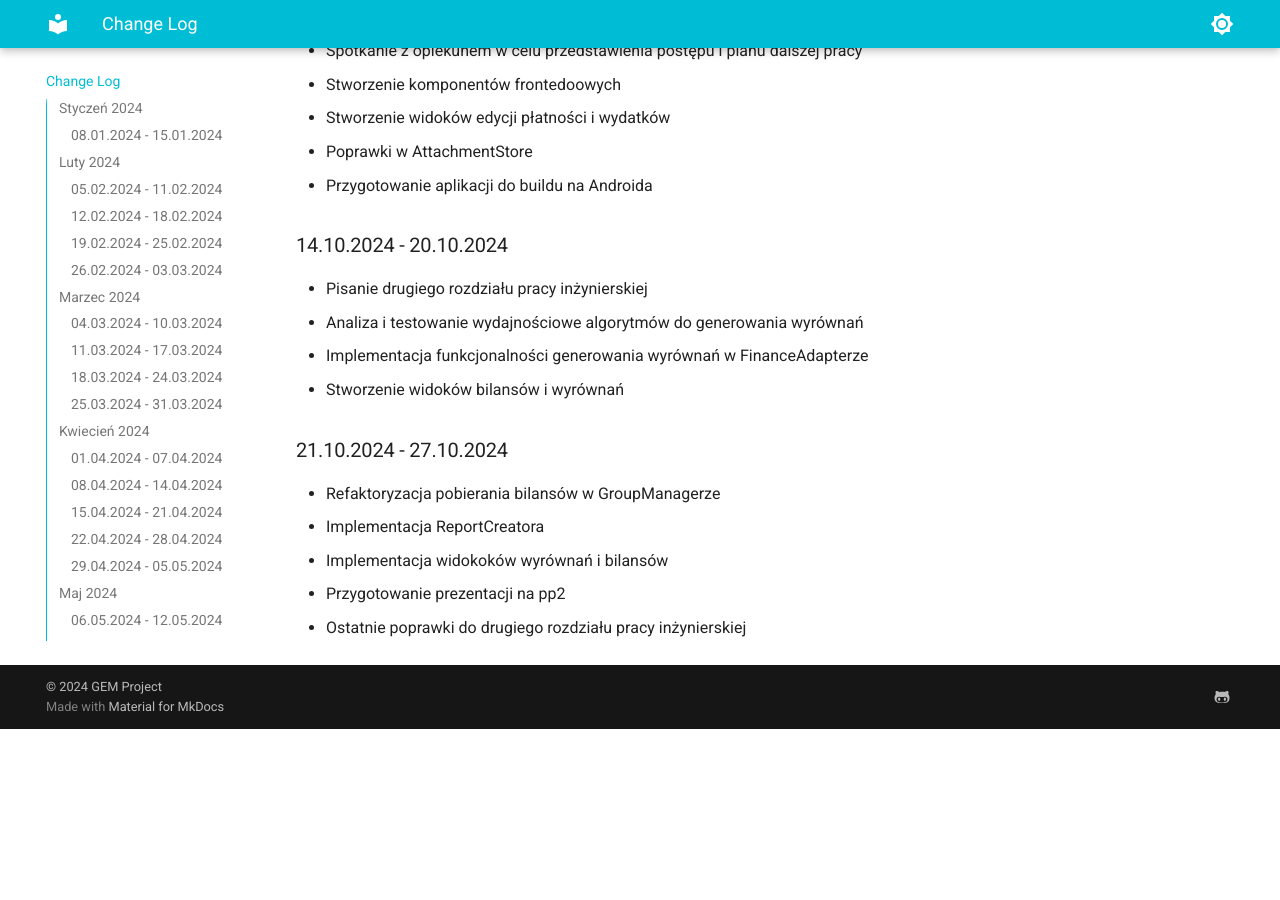
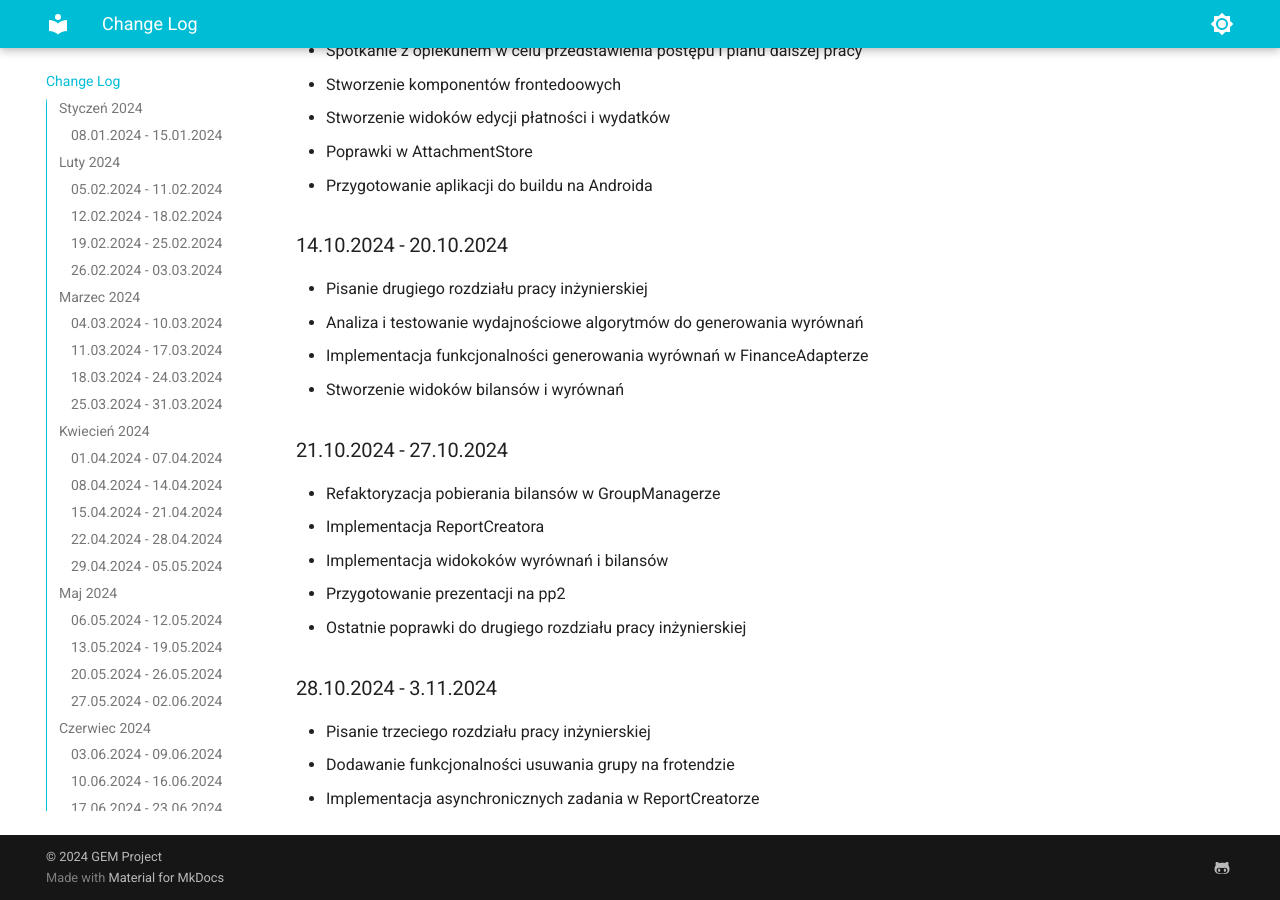
Before and after one commit to Group-Expense-Manager/gem-docs, an MkDocs documentation site: the page built from docs/change_log.md, in a window 1280 px wide and 900 px high, scrolled down 6596 px. Built offline with MkDocs 1.6.1 and Material for MkDocs 9.7.7, drawn with Linux system fonts in a browser that asks for light colours; before the commit the page ends 7325 px from its top, so only the background shows below that.

Commit message:
updated change log

```diff
--- a/docs/change_log.md
+++ b/docs/change_log.md
@@ -168,3 +168,7 @@
 * Implementacja widokoków wyrównań i bilansów
 * Przygotowanie prezentacji na pp2
 * Ostatnie poprawki do drugiego rozdziału pracy inżynierskiej
+### 28.10.2024 - 3.11.2024
+* Pisanie trzeciego rozdziału pracy inżynierskiej
+* Dodawanie funkcjonalności usuwania grupy na frotendzie
+* Implementacja asynchronicznych zadania w ReportCreatorze
```
